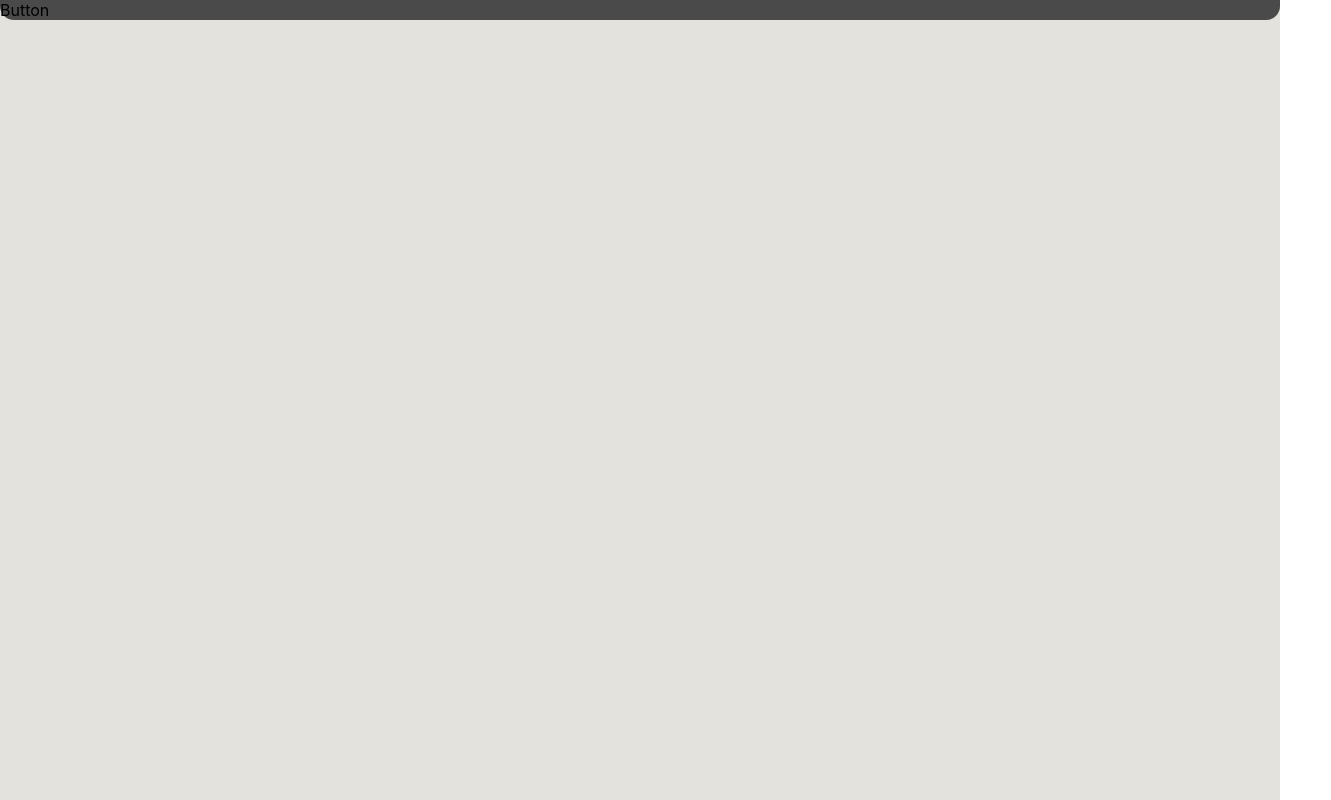
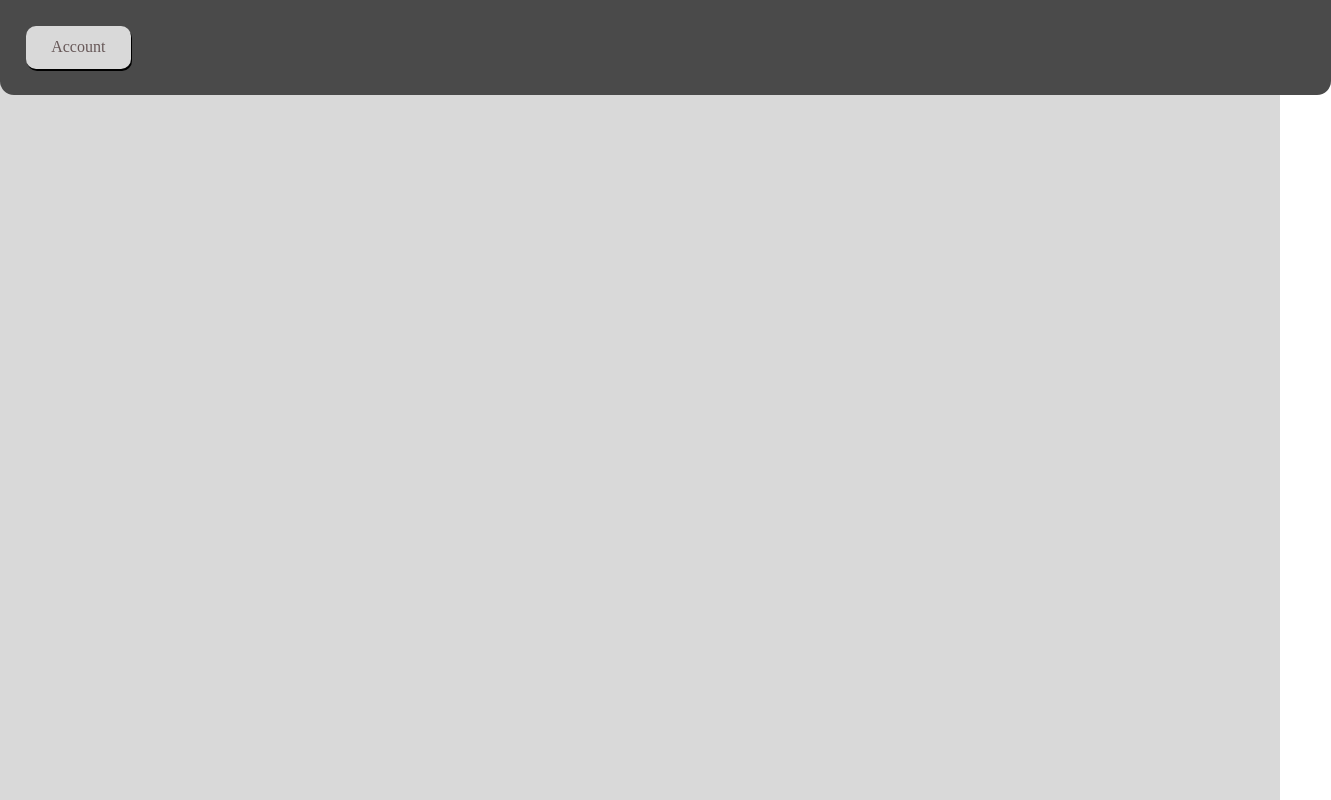
Before and after one commit to calebvweich/Full-Stack_To-Do_App, a React (Create React App) app in the folder task-site/: page / in a window 1280 px wide. Shown: the whole page, 1331 px wide, since content can reach past the window. Built offline with nearby package versions, Linux system fonts and the light colour scheme.

Commit message:
Adjusted Readme and Button styling

```diff
--- a/task-site/src/App.css
+++ b/task-site/src/App.css
@@ -1,12 +1,11 @@
 .App {
-  background: #E4E2DD;
+  background: #D9D9D9;
   min-width: 100vw;
   min-height: 100vh;
 }
 .App-header {
   width: 100%;
-  height: 8%;
-  min-height: 8%;
+  padding: 2%;
   background: #4A4A4A;
   border-radius: 0px 0px 14px 14px;
 }
--- a/task-site/src/App.js
+++ b/task-site/src/App.js
@@ -1,11 +1,11 @@
 import './App.css';
-import Button from './Components/Button';
+import Button from './Components/Button/Button';
 
 function App() {
   return (
     <div className="App">
       <header className="App-header">
-        <Button />
+        <Button content={"Account"}/>
       </header>
     </div>
   );
--- a/task-site/src/Components/Button.js
+++ /dev/null
@@ -1,5 +0,0 @@
-export default function Button() {
-    return(
-        <div>Button</div>
-    )
-}
--- /dev/null
+++ b/task-site/src/Components/Button/Button.css
@@ -0,0 +1,21 @@
+.buttonContainer {
+    background-color: #D9D9D9;
+    width: fit-content;
+    padding: 1% 2%;
+    border-radius: 10px;
+    box-shadow: 1px 2px black;
+
+}
+.buttonContainer:hover {
+    cursor: pointer;
+}
+.buttonContainer:active {
+    box-shadow: -1px -2px black;
+}
+
+.buttonText {
+    font-family: 'Roboto Serif';
+    font-size: 16px;
+    display: flex;
+    color: #675858;
+}
--- /dev/null
+++ b/task-site/src/Components/Button/Button.js
@@ -0,0 +1,9 @@
+import "./Button.css"
+
+export default function Button({content}) {
+    return(
+        <div className="buttonContainer">
+            <div className="buttonText">{content}</div>
+        </div>
+    )
+}
```
Also changed, not shown: 2 other files (tests, documents, lock files or other folders).
